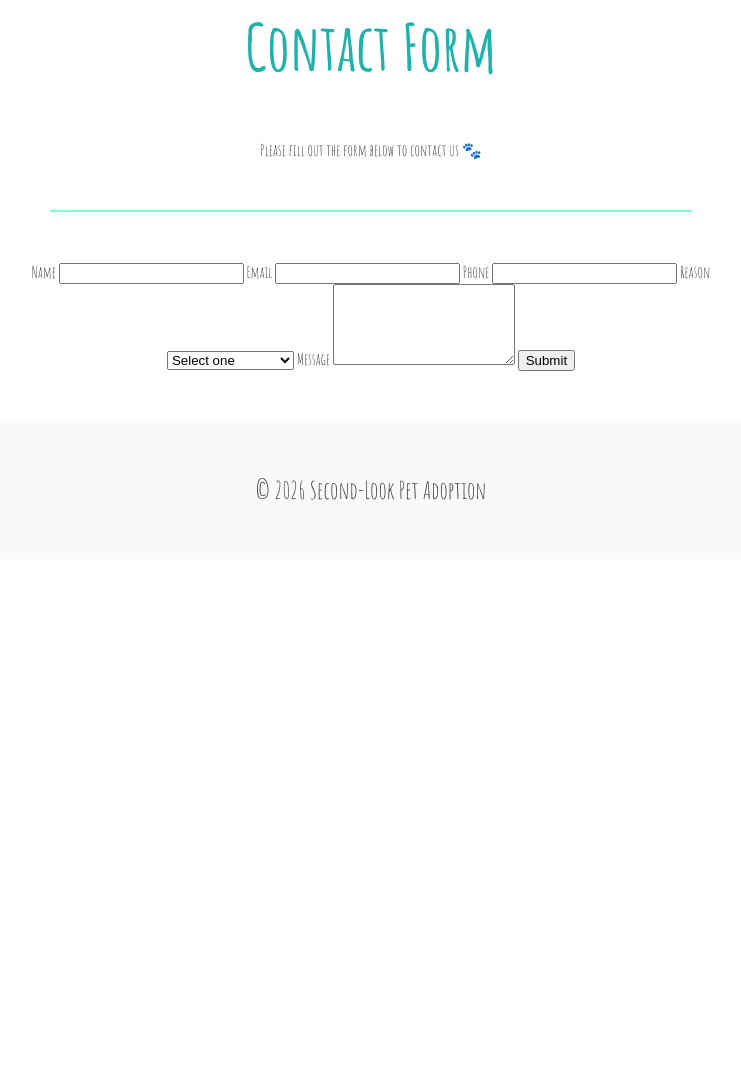
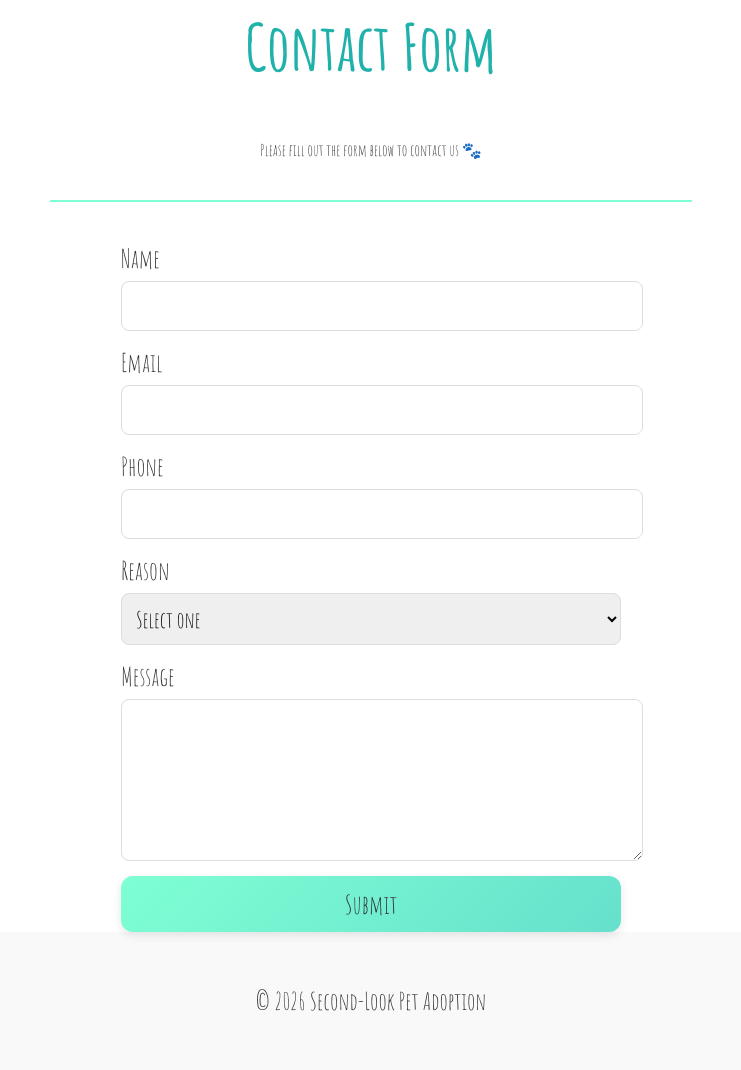
Before and after one commit to marvinursua8/ACIT-2911---Agile-Development-Project, a Python web app: template web/templates/form.html in a window 1280 px wide. Shown: the part 138-1208 px from the top of the page, without its empty margins (269-1010 px from the left). Before the commit the page ends 638 px from the top, so only its background shows below. Run offline with Jinja, Linux system fonts and the light colour scheme; the template is opened without the code that fills it, so the values that code supplies are empty.

Commit message:
Improve button style and unify form UI

```diff
--- a/web/static/styles/styles.css
+++ b/web/static/styles/styles.css
@@ -2,7 +2,7 @@
 body {
   margin: 0;
   padding: 0;
-    font-family: 'Amatic SC', cursive;
+  font-family: "Amatic SC", cursive;
   background-color: white;
   color: #333;
   text-align: center;
@@ -24,7 +24,7 @@ h2 {
   justify-content: space-between;
   align-items: center;
   padding: 20px 50px;
-    background-color: #7FFFD4; /* Aquamarine */
+  background-color: #7fffd4; /* Aquamarine */
 }
 
 .logo a {
@@ -49,7 +49,7 @@ h2 {
 /* Featured Pets Section */
 .hero {
   padding: 50px 20px;
-    background: linear-gradient(to bottom, #7FFFD4, white);
+  background: linear-gradient(to bottom, #7fffd4, white);
 }
 
 .featured-container {
@@ -75,7 +75,7 @@ h2 {
   background-size: cover;
   background-position: center;
   border: 8px solid white;
-    box-shadow: 0 4px 15px rgba(0,0,0,0.1);
+  box-shadow: 0 4px 15px rgba(0, 0, 0, 0.1);
 }
 
 .pet-name {
@@ -90,24 +90,14 @@ h2 {
 }
 
 .featured-container .pet-card:nth-child(2) .circle-image {
-    border-color: #7FFFD4;
+  border-color: #7fffd4;
 }
 
 /* Content Sections */
-.content-section {
-    max-width: 800px;
-    margin: 50px auto;
-    padding: 0 20px;
-}
-
-.editable-content {
-    font-size: 1.8rem;
-    line-height: 1.4;
-}
 
 .divider {
   width: 50%;
-    border: 1px solid #7FFFD4;
+  border: 1px solid #7fffd4;
   margin: 40px auto;
 }
 
@@ -145,7 +135,7 @@ footer {
   border-radius: 20px;
   overflow: hidden;
   background: #f9f9f9;
-    box-shadow: 0 4px 10px rgba(0,0,0,0.1);
+  box-shadow: 0 4px 10px rgba(0, 0, 0, 0.1);
   transition: flex 0.6s cubic-bezier(0.25, 1, 0.5, 1); /* Graceful expansion */
   cursor: pointer;
 }
@@ -164,7 +154,7 @@ footer {
   position: absolute;
   bottom: 0;
   width: 100%;
-    background: linear-gradient(transparent, rgba(0,0,0,0.6));
+  background: linear-gradient(transparent, rgba(0, 0, 0, 0.6));
   padding: 20px 0;
 }
 
@@ -181,12 +171,18 @@ footer {
   display: flex;
   flex-direction: column;
   background: white;
-    transition: opacity 0.4s ease, flex 0.6s ease;
+  transition:
+    opacity 0.4s ease,
+    flex 0.6s ease;
   overflow: hidden;
 }
 
 .details-header {
-    background: linear-gradient(to bottom, #7FFFD4, white); /* Aquamarine to white fade */
+  background: linear-gradient(
+    to bottom,
+    #7fffd4,
+    white
+  ); /* Aquamarine to white fade */
   padding: 15px;
 }
 
@@ -235,3 +231,84 @@ footer {
     font-size: 3rem;
   }
 }
+
+/* pages */
+.page-container {
+  display: flex;
+  justify-content: center;
+  padding: 60px 20px;
+}
+
+/* cards */
+.card {
+  width: 100%;
+  max-width: 600px;
+  background: white;
+  padding: 40px;
+  border-radius: 16px;
+  box-shadow: 0 6px 25px rgba(0, 0, 0, 0.12);
+}
+
+/* head */
+.card h2 {
+  text-align: center;
+  margin-bottom: 20px;
+  font-family: "Amatic SC", cursive;
+}
+
+/* form */
+form {
+  display: flex;
+  flex-direction: column;
+  gap: 15px;
+  max-width: 500px;
+  margin: 0 auto;
+}
+
+/* input / textarea */
+form input,
+form select,
+form textarea {
+  width: 100%;
+  padding: 10px;
+  border-radius: 8px;
+  border: 1px solid #ddd;
+  font-family: "Amatic SC", cursive;
+  font-size: 1.4rem;
+}
+
+/* Unified Button Style */
+button,
+.form button {
+  background-color: #7fffd4;
+  color: #333;
+  border: none;
+  padding: 12px 18px;
+  border-radius: 12px;
+  font-size: 1.6rem;
+  font-family: "Amatic SC", cursive;
+  cursor: pointer;
+  transition: all 0.25s ease;
+  box-shadow: 0 3px 10px rgba(0, 0, 0, 0.1);
+  background: linear-gradient(135deg, #7fffd4, #66e0cc);
+}
+
+button:hover,
+.form button:hover {
+  background-color: #20b2aa;
+  color: white;
+  transform: translateY(-2px);
+  box-shadow: 0 6px 15px rgba(0, 0, 0, 0.15);
+}
+
+button:active,
+.form button:active {
+  transform: translateY(0px);
+  box-shadow: 0 2px 5px rgba(0, 0, 0, 0.1);
+}
+
+form label {
+  text-align: left;
+  font-size: 1.6rem;
+  margin-bottom: -8px;
+}
--- a/web/templates/adopt.html
+++ b/web/templates/adopt.html
@@ -26,7 +26,7 @@
         <a href="{{ url_for('home.index') }}">Home</a>
         <a href="{{ url_for('home.gallery') }}">Gallery</a>
         <a href="{{ url_for('home.adopt') }}" class="active">Adopt</a>
-        <a href="{{ url_for('home.forms') }}">Forms</a>
+        <a href="{{ url_for('home.form') }}">Forms</a>
         <a href="{{ url_for('home.contact') }}">Contact</a>
       </nav>
     </header>
@@ -79,7 +79,7 @@
 
     <script>
       function goToForm() {
-        window.location.href = "{{ url_for('home.forms') }}";
+        window.location.href = "{{ url_for('home.form') }}";
       }
     </script>
   </body>
--- a/web/templates/contact.html
+++ b/web/templates/contact.html
@@ -27,7 +27,7 @@
         <a href="{{ url_for('home.index') }}">Home</a>
         <a href="{{ url_for('home.gallery') }}">Gallery</a>
         <a href="{{ url_for('home.adopt') }}">Adopt</a>
-        <a href="{{ url_for('home.forms') }}">Forms</a>
+        <a href="{{ url_for('home.form') }}">Forms</a>
         <a href="{{ url_for('home.contact') }}" class="active">Contact</a>
       </nav>
     </header>
```
Lines whose indentation alone changed are shown as unchanged.
